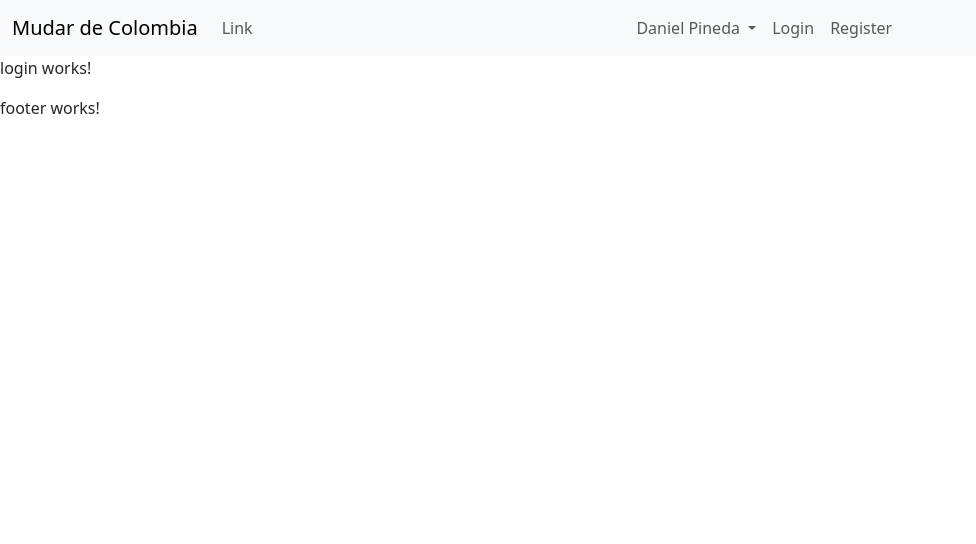
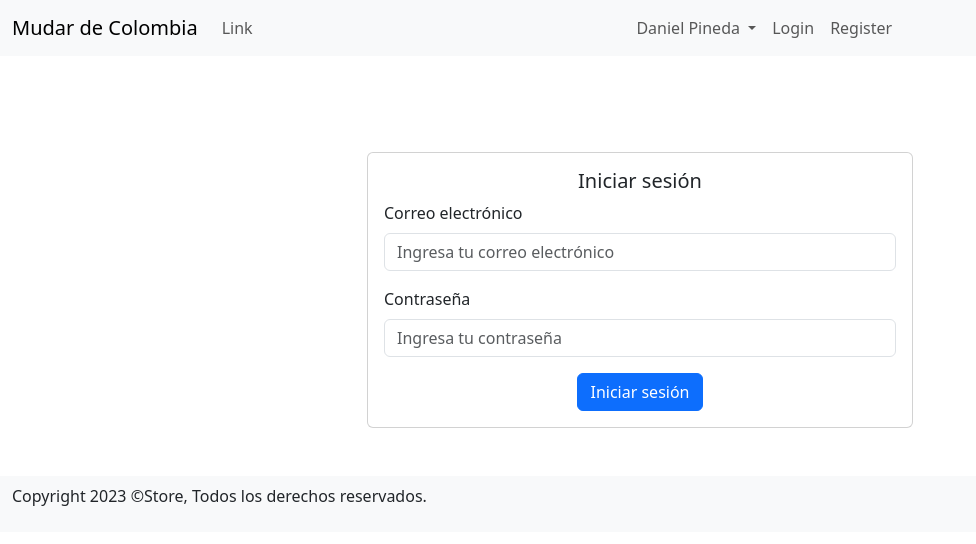
Before and after one commit to DanielP-27/FrontEnd-API-rest-Mudar, an Angular app: page /login in a window 1280 px wide. Shown: the top 544 px of the page, without its empty margins (0-976 px from the left). Built offline with nearby package versions, Linux system fonts and the light colour scheme.

Commit message:
[+] footer.component: define estructura HTML [+] login.component: define estructura HTML

```diff
--- a/angular.json
+++ b/angular.json
@@ -22,7 +22,8 @@
             "tsConfig": "tsconfig.app.json",
             "assets": [
               "src/favicon.ico",
-              "src/assets"
+              "src/assets",
+              "src/assets/images"
             ],
             "styles": [
               "src/styles.css"
--- a/src/app/components/login/login.component.html
+++ b/src/app/components/login/login.component.html
@@ -1 +1,25 @@
-<p>login works!</p>
+
+<div class="container mt-5">
+  <div class="row justify-content-center">
+      <div class="col-md-6 m-5">
+          <div class="card">
+              <div class="card-body">
+                  <h5 class="card-title text-center">Iniciar sesión</h5>
+                  <form>
+                      <div class="mb-3">
+                          <label for="email" class="form-label">Correo electrónico</label>
+                          <input type="email" class="form-control" id="email" placeholder="Ingresa tu correo electrónico" required>
+                      </div>
+                      <div class="mb-3">
+                          <label for="password" class="form-label">Contraseña</label>
+                          <input type="password" class="form-control" id="password" placeholder="Ingresa tu contraseña" required>
+                      </div>
+                          <div class="text-center">
+                          <button type="submit" class="btn btn-primary">Iniciar sesión</button>
+                      </div>
+                  </form>
+              </div>
+          </div>
+      </div>
+  </div>
+</div>
--- a/src/app/shared/footer/footer.component.html
+++ b/src/app/shared/footer/footer.component.html
@@ -1 +1,7 @@
-<p>footer works!</p>
+<nav class="navbar navbar-expand-lg bg-body-tertiary">
+  <div class="container-fluid">
+    <p class="collapse navbar-collapse" id="navbarSupportedContent">
+      Copyright 2023 &copy; <a class="nav-link" routerLink="">Store</a>, Todos los derechos reservados.
+    </p>
+  </div>
+</nav>
```
